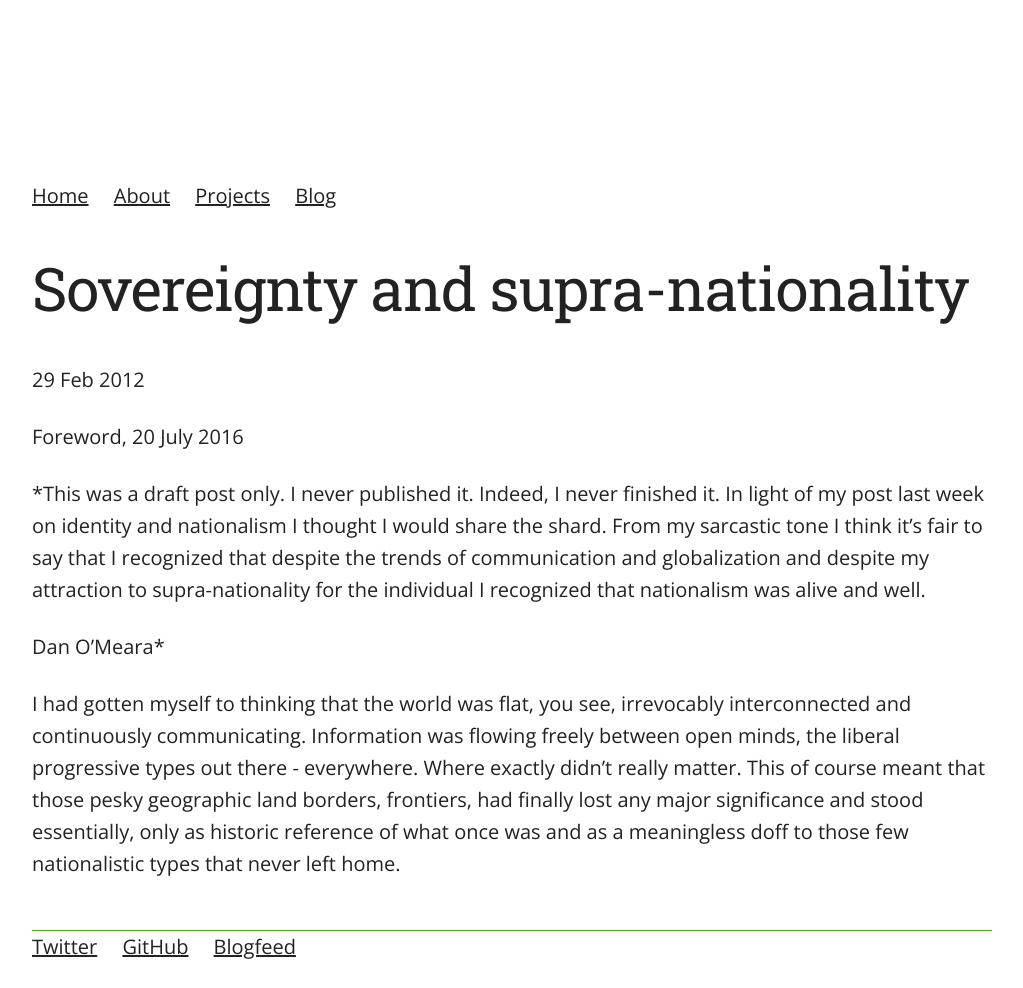
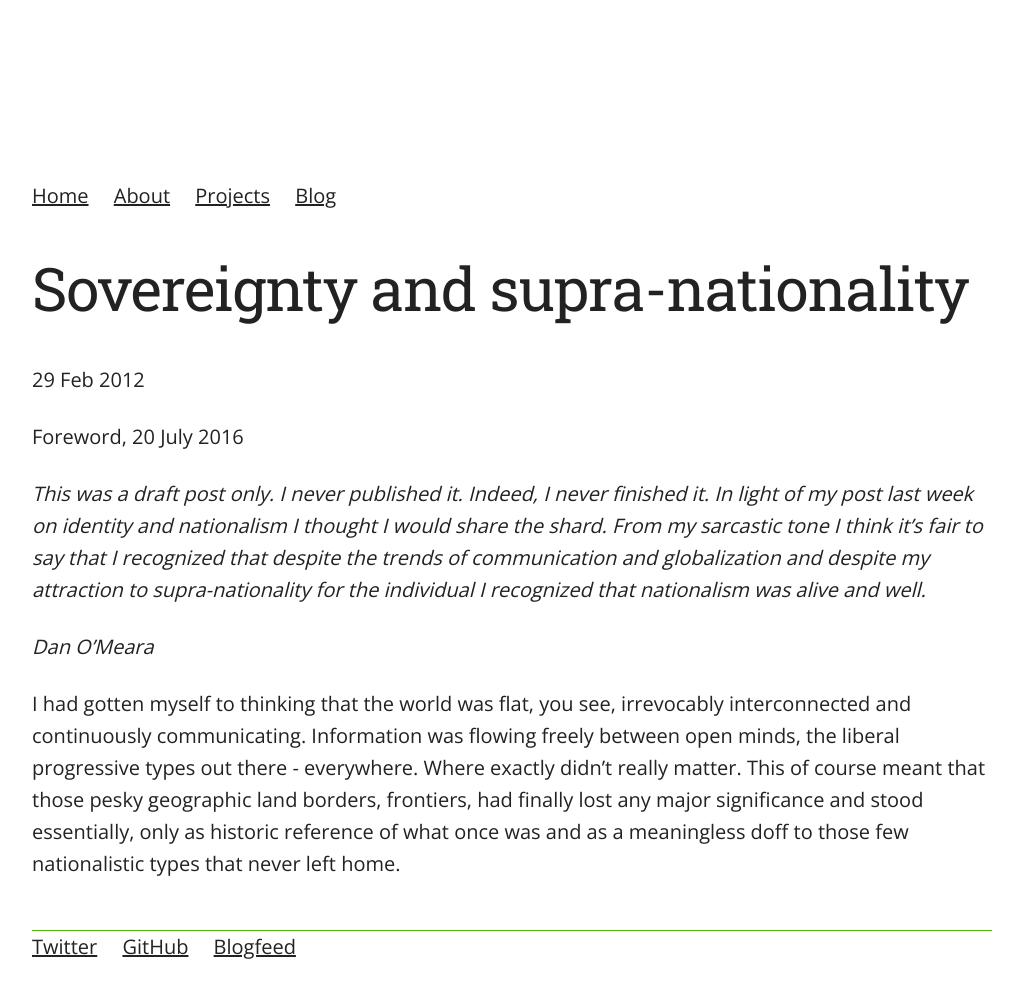
Before and after one commit to danoscarmike/danoscarmike.github.io, a Jekyll site: the page built from _posts/2012-02-29-sovereign-supra-national.md, in a window 1280 px wide. Shown: the whole page, without its empty margins (128-1151 px from the left). Built offline with Jekyll 4.4.1, drawn with Linux system fonts in a browser that asks for light colours.

Commit message:
correct formatting of foreword

```diff
--- a/_posts/2012-02-29-sovereign-supra-national.md
+++ b/_posts/2012-02-29-sovereign-supra-national.md
@@ -7,9 +7,9 @@ published: true
 ---
 Foreword, 20 July 2016
 
-*This was a draft post only.  I never published it.  Indeed, I never finished it.  In light of my post last week on identity and nationalism I thought I would share the shard.  From my sarcastic tone I think it's fair to say that I recognized that despite the trends of communication and globalization and despite my attraction to supra-nationality for the individual I recognized that nationalism was alive and well.
+*This was a draft post only.  I never published it.  Indeed, I never finished it.  In light of my post last week on identity and nationalism I thought I would share the shard.  From my sarcastic tone I think it's fair to say that I recognized that despite the trends of communication and globalization and despite my attraction to supra-nationality for the individual I recognized that nationalism was alive and well.*
 
-Dan O'Meara*
+*Dan O'Meara*
 
 I had gotten myself to thinking that the world was flat, you see, irrevocably interconnected and continuously communicating.  Information was flowing freely between open minds, the liberal progressive types out there - everywhere.  Where exactly didn't really matter.
 This of course meant that those pesky geographic land borders, frontiers, had finally lost any major significance and stood essentially, only as historic reference of what once was and as a meaningless doff to those few nationalistic types that never left home.
```
